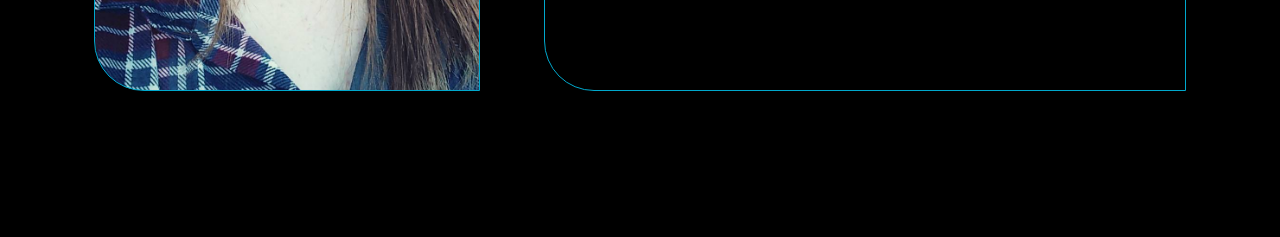
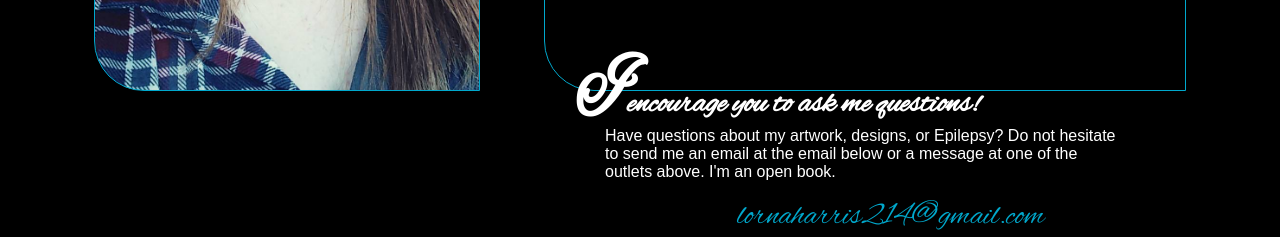
Before and after one commit to lornaharris214/p2-pitch-page, a plain HTML site: page index.html in a window 1280 px wide. Shown: the part 840-1077 px from the top of the page. Drawn offline with nearby package versions, Linux system fonts and the light colour scheme.

Commit message:
More Updates

```diff
--- a/css/styles.css
+++ b/css/styles.css
@@ -145,6 +145,13 @@
             padding-left: 25px;
         }
 
+        .email {
+            padding-left: 30%;
+        }
+        .email:hover {
+            padding-left: 32%;
+        }
+
         a:link, a:visited {
                 text-decoration: none;
                 font-family: 'Alex Brush', cursive;
--- a/index.html
+++ b/index.html
@@ -84,6 +84,9 @@
                         <li><img src="img/facebook.png" alt="facebooklogo" class="logo"><a href="https://www.facebook.com/artbylorna" alt="Facebook">Facebook</a></li>
                         <li><img src="img/instagram.png" alt="instagramlogo" class="logo"Instagram><a href="https://www.instagram.com/lornaharris214/" alt="Instagram">Instagram</a></li>
                     </ul>
+                    <h3 class="intro">I encourage you to ask me questions!</h3>
+                    <p>Have questions about my artwork, designs, or Epilepsy? Do not hesitate to send me an email at the email below or a message at one of the outlets above. I'm an open book.</p>
+                    <a href="mailto:lornaharris214@gmail.com?Subject=Pitch%Page%Question" alt="Email" class="email">lornaharris214&#64;gmail.com</a>
                 </div>
             </div>
        </div>
```
